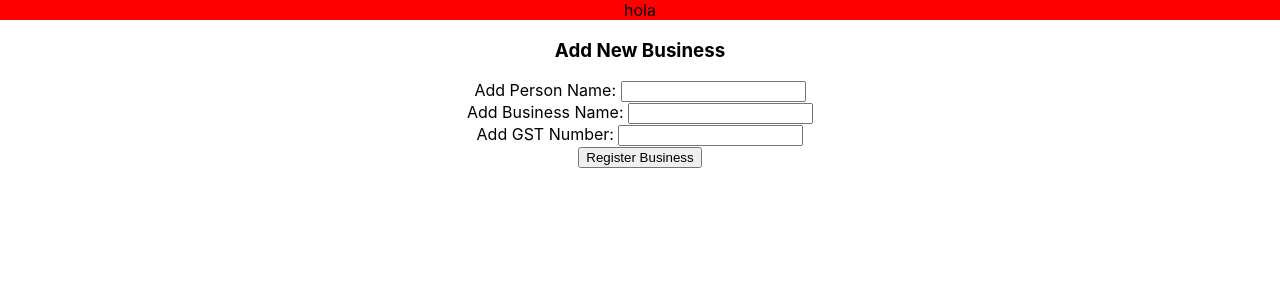
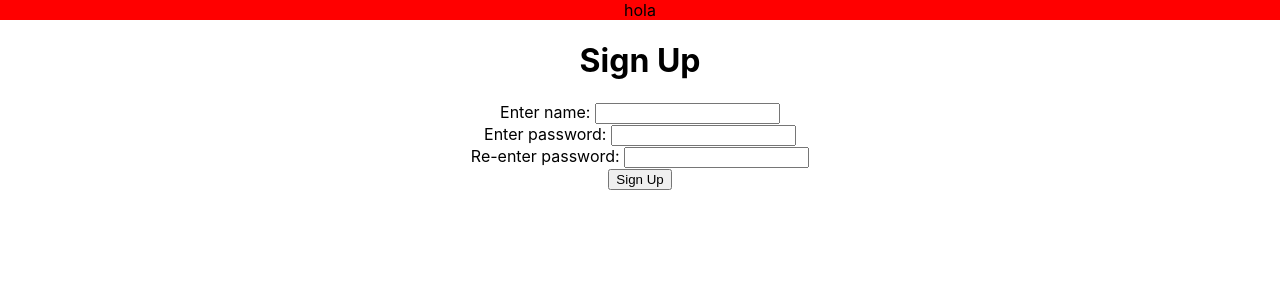
Before and after one commit to Midas0615/React-Ecommerce, a React (Create React App) app in the folder frontend/: page /signup in a window 1280 px wide. Shown: the top 300 px of the page. Built offline with nearby package versions, Linux system fonts and the light colour scheme.

Commit message:
Signup REMELO

```diff
--- a/frontend/src/App.js
+++ b/frontend/src/App.js
@@ -1,6 +1,6 @@
 import React, { Component } from 'react';
 
-import logo from './logo.svg';
+//import logo from './logo.svg';
 import './App.css';
 import Header from './Components/Global/Header'
 import Routes from './Components/Routes'
--- a/frontend/src/Components/Pages/Admin.jsx
+++ b/frontend/src/Components/Pages/Admin.jsx
@@ -1,5 +1,4 @@
 import React, { Component } from 'react'
-import { Link } from 'react-router-dom'
 
 class Admin extends Component{
     render(){
--- a/frontend/src/Components/Pages/Signup.jsx
+++ b/frontend/src/Components/Pages/Signup.jsx
@@ -1,29 +1,80 @@
 import React, { Component } from 'react'
+import {add} from "../../Helpers/handleLocalStorage"
 
 class Signup extends Component{
-    handleSubmit(event){
+    constructor(props){
+        super(props)
 
+        this.onSubmit = this.onSubmit.bind(this)
+        this.onChangeName = this.onChangeName.bind(this)
+        this.onChangePassword = this.onChangePassword.bind(this)
+
+        this.state = {
+            user_name: '',
+            user_password: ''
+        }
+    }
+
+    onChangeName(e){
+        this.setState({
+            user_name: e.target.value
+        })
+    }
+
+    onChangePassword(e){
+        this.setState({
+            user_password: e.target.value
+        })
+    }
+
+    onSubmit(e){
+        e.preventDefault()
+        let user = {
+            name: this.state.user_name,
+            password: this.state.user_password
+        }
+
+
+
+        alert(`Signed Up! name: ${this.state.user_name}, password: ${this.state.user_password}, ${localStorage.getItem('users')}`)
+        add(user, 'users')
+
+
+        this.setState({
+            user_name: '',
+            user_password: ''
+        })
     }
 
     render(){
         return(
             <div style={{marginTop: 10}}>
-                <h3>Add New Business</h3>
-                <form>
+                <h1>Sign Up</h1>
+                <form onSubmit={this.onSubmit}>
                     <div className="form-group">
-                        <label>Add Person Name:  </label>
-                        <input type="text" className="form-control"/>
+                        <label>Enter name:  </label>
+                        <input
+                        type="text"
+                        className="form-control"
+                        value={this.state.user_name}
+                        onChange={this.onChangeName}
+                        />
                     </div>
                     <div className="form-group">
-                        <label>Add Business Name: </label>
-                        <input type="text" className="form-control"/>
+                        <label>Enter password: </label>
+                        <input
+                        type="password"
+                        className="form-control"
+                        value={this.state.user_password}
+                        onChange={this.onChangePassword}
+                        />
                     </div>
                     <div className="form-group">
-                        <label>Add GST Number: </label>
-                        <input type="text" className="form-control"/>
+                        <label>Re-enter password: </label>
+                        <input type="password" className="form-control"/>
                     </div>
                     <div className="form-group">
-                        <input type="submit" value="Register Business" className="btn btn-primary"/>
+                        <input type="submit" value="Sign Up" className="btn btn-primary"/>
                     </div>
                 </form>
             </div>
--- /dev/null
+++ b/frontend/src/Helpers/handleLocalStorage.js
@@ -0,0 +1,42 @@
+export function add(item, list) {
+    let finalItem = item
+    let lsList = JSON.parse(localStorage.getItem(list))
+
+    if (lsList != undefined) {
+        if (Array.isArray(lsList)) {
+            if (!userIsIn(item, lsList)) {
+                let localStrg = lsList
+                console.log("si lista")
+                //finalItem.id = localStrg.length
+                localStrg.push(finalItem)
+                localStorage.setItem(list, JSON.stringify(localStrg))
+            } else {
+                alert("This user already exists!")
+            }
+        } else {
+            if (item.name !== lsList.name) {
+                let localStrg = JSON.parse("[" + localStorage.getItem(list) + "]")
+                console.log("no lista")
+                //finalItem.id = 1
+                localStrg.push(finalItem)
+                localStorage.setItem(list, JSON.stringify(localStrg))
+            } else {
+                alert("This user already exists!")
+            }
+
+        }
+    } else {
+        //finalItem.id = 0
+        localStorage.setItem(list, JSON.stringify(finalItem))
+        console.log("no undefined")
+    }
+}
+
+export function userIsIn(item, list) {
+    for (let i = 0; i < list.length; i++) {
+        if (list[i].name === item.name) {
+            return true;
+        }
+    }
+    return false;
+}
```
